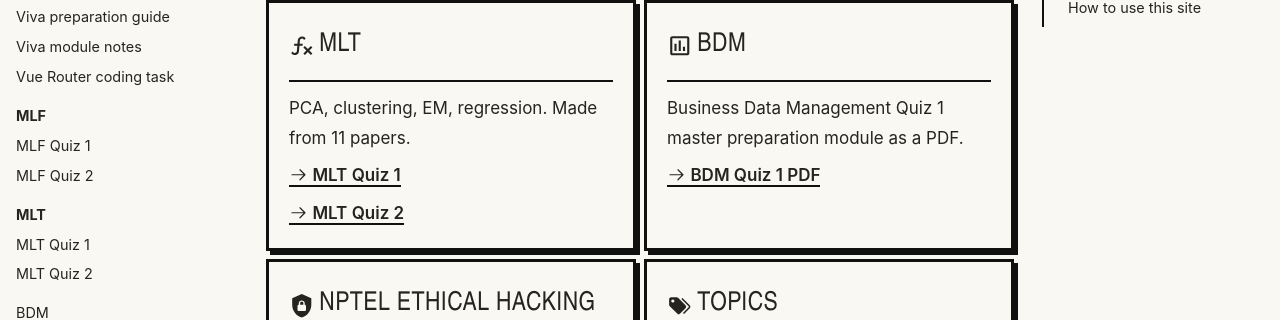
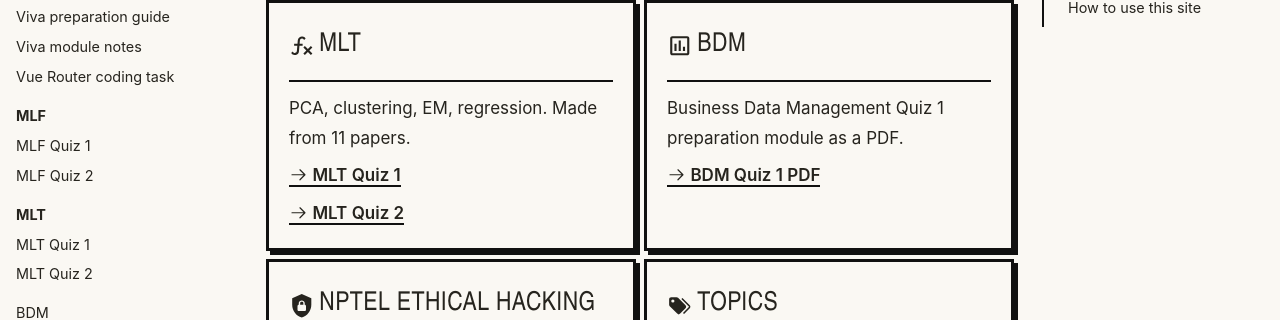
Before and after one commit to Kabyik-Kayal/preparation, an MkDocs documentation site: the page built from docs/index.md, in a window 1280 px wide and 900 px high, scrolled down 989 px. Shown: the part 162-482 px from the top of the window. Built offline with MkDocs 1.6.1 and Material for MkDocs 9.7.7, drawn with Linux system fonts in a browser that asks for light colours; plug-ins that fetch from the network failed and are left out.

Commit message:
Update BDM documentation: refine module names and add new PDF resource

```diff
--- a/docs/index.md
+++ b/docs/index.md
@@ -75,9 +75,9 @@ This covers MAD 2, MLF, MLT, BDM, and one NPTEL PDF. Nothing here is polished. I
 
     ---
 
-    Business Data Management Quiz 1 master preparation module as a PDF.
+    Business Data Management Quiz 1 preparation module as a PDF.
 
-    [:octicons-arrow-right-24: BDM Quiz 1 PDF](BDM/BDM_Quiz1_Dialogue.pdf){ download }
+    [:octicons-arrow-right-24: BDM Quiz 1 PDF](BDM/BDM_Quiz1_Precise.pdf){ download }
 
 -   :material-shield-lock:{ .lg .middle } __NPTEL Ethical Hacking__
 
```
Also changed, not shown: docs/BDM/index.md (+3 -1 lines), 1 other file.
